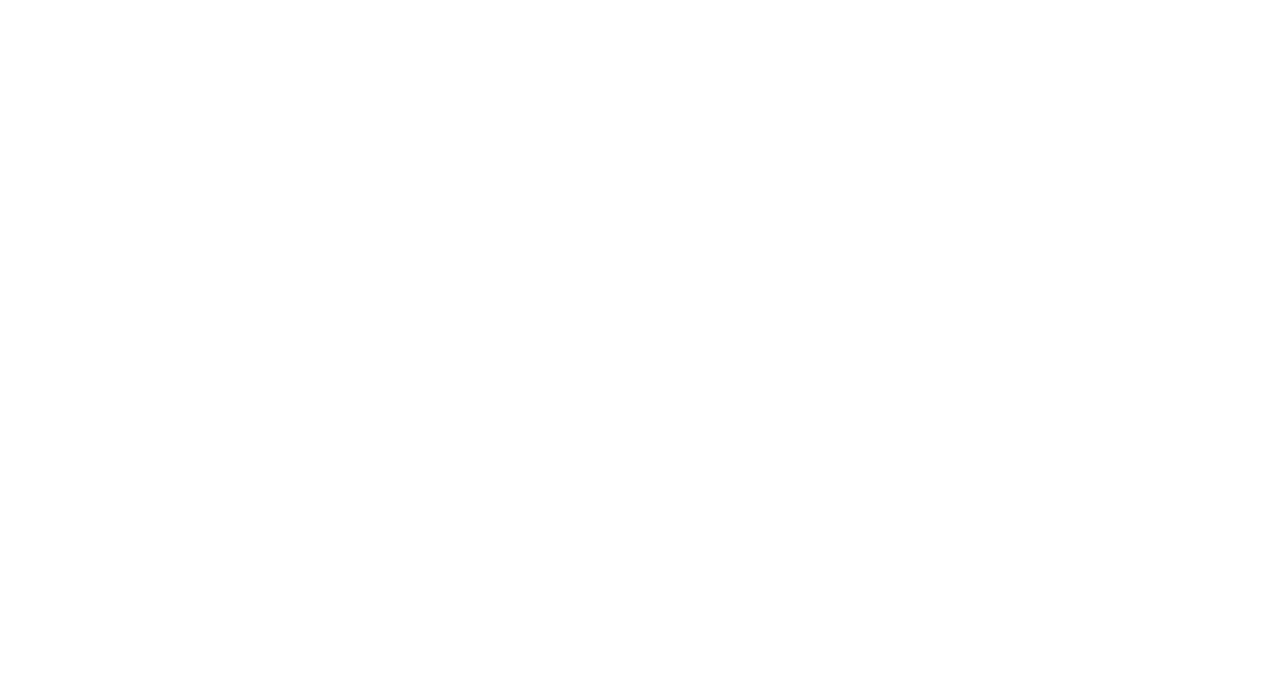
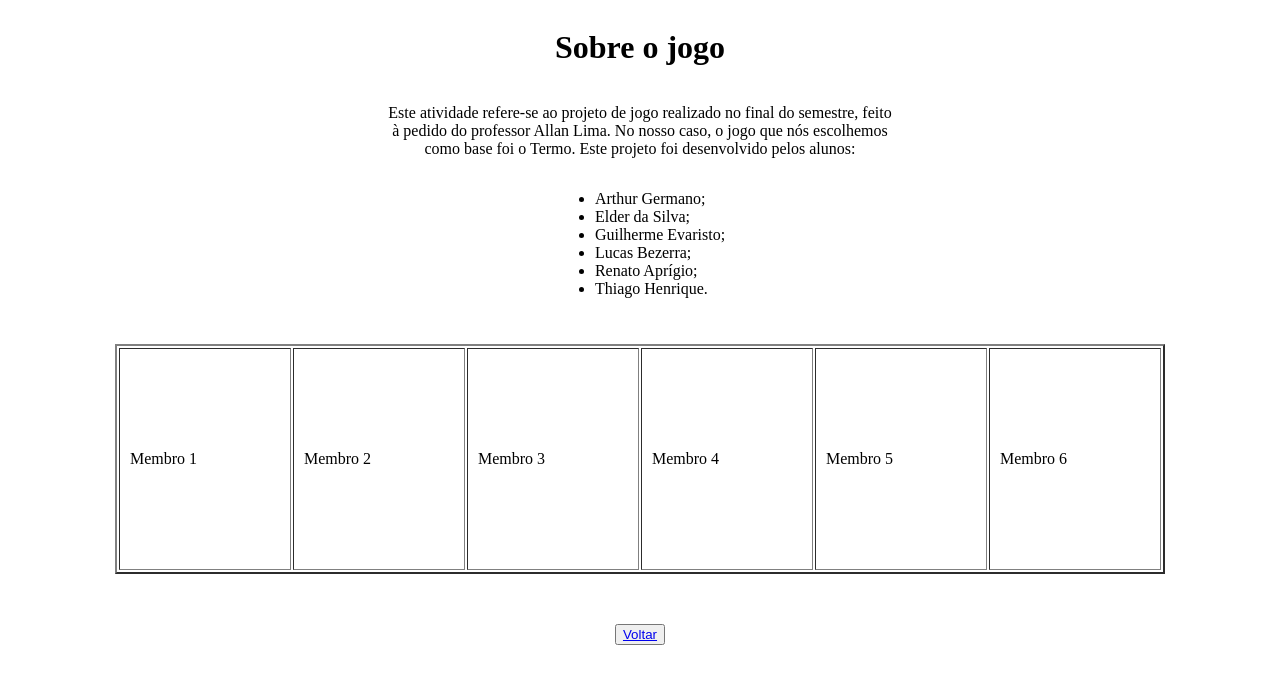
Before and after one commit to ArthurGerman/projeto_letrinha, a SvelteKit app: page /sobre in a window 1280 px wide. Shown: the top 684 px of the page. Built offline with nearby package versions, Linux system fonts and the light colour scheme.

Commit message:
estilização das divs do sobre

```diff
--- a/src/routes/jogo/+page.svelte
+++ b/src/routes/jogo/+page.svelte
@@ -161,11 +161,11 @@
 				</button>
 			</div>
 
+			<!-- Título do jogo -->
 			<div id="texto">
 				<h1>Sopa de Letrinhas</h1>
 			</div>
 
-			<!-- Título do jogo -->
 		</div>
 
 		<!-- Geração da grade de tentativas -->
--- a/src/routes/sobre/+page.svelte
+++ b/src/routes/sobre/+page.svelte
@@ -0,0 +1,97 @@
+<body>
+    <div id="container">
+        <div id="sobre">
+            <h1>Sobre o jogo</h1>
+            <p>Este atividade refere-se ao projeto de jogo realizado no final do semestre, feito à pedido do professor Allan Lima. No nosso caso, o jogo que nós escolhemos como base foi o Termo. Este projeto foi desenvolvido pelos alunos: </p>
+
+            <ul>
+                <li>Arthur Germano;</li>
+                <li>Elder da Silva;</li>
+                <li>Guilherme Evaristo;</li>
+                <li>Lucas Bezerra;</li>
+                <li>Renato Aprígio;</li>
+                <li>Thiago Henrique.</li>
+            </ul>
+        </div>
+
+        <div id="table">
+            <table border="2">
+                <tbody>
+                    <tr>
+                        <td>
+                            <p>Membro 1</p>
+                        </td>
+                        <td>
+                            <p>Membro 2</p>
+                        </td>
+                        <td>
+                            <p>Membro 3</p>
+                        </td>
+                        <td>
+                            <p>Membro 4</p>
+                        </td>
+                        <td>
+                            <p>Membro 5</p>
+                        </td>
+                        <td>
+                            <p>Membro 6</p>
+                        </td>
+                    </tr>
+                </tbody>
+            </table>
+        </div>
+
+        <div id="voltar">
+            <button>
+                <a href="/">Voltar</a>
+            </button>
+        </div>
+    </div>
+</body>
+
+<style>
+    body{
+        margin: 0;
+        font-family: 'Gill Sans', 'Gill Sans MT', Calibri, 'Trebuchet MS', sans-serif;
+    }
+    #container{
+        height: 100vh;
+        width: 100%;
+    }
+    #table{
+        display: flex;
+        justify-content: center;
+    }
+
+
+    #sobre{
+        display: flex;
+        justify-content: center;
+        flex-direction: column;
+        align-items: center;
+    }
+    #sobre p{
+        width: 40%;
+        text-align: center;
+    }
+
+
+    #voltar{
+        justify-content: center;
+        display: flex;
+    }
+    #voltar button{
+        margin-top: 50px;
+    }
+
+
+    table{
+        margin-top: 30px;
+    }
+    td{
+        padding: 10px;
+        width: 150px;
+        height: 200px;
+    }
+
+</style>
--- a/src/styles/jogo.css
+++ b/src/styles/jogo.css
@@ -4,7 +4,7 @@ body {
     height: 100vh;
     display: flex;
     justify-content: center;
-    color: white;
+    color: black;
     font-family: 'Gill Sans', 'Gill Sans MT', Calibri, 'Trebuchet MS', sans-serif;
 }
 .main {
```
